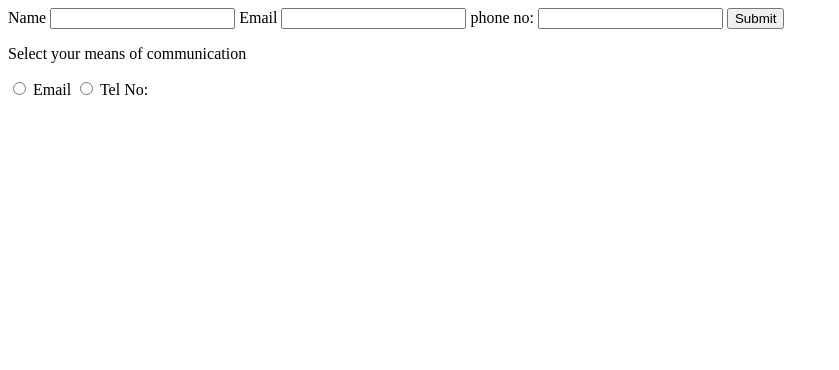
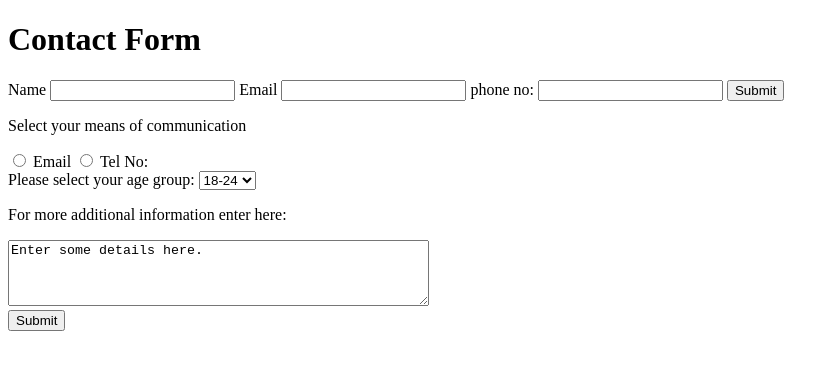
Before and after one commit to DarrenSmith10/first-web-page, a plain HTML site: page form.html in a window 1280 px wide. Shown: the whole page, without its empty margins (0-839 px from the left). Drawn offline with Linux system fonts and the light colour scheme.

Commit message:
Creating my Portfolio.

```diff
--- a/form.html
+++ b/form.html
@@ -7,6 +7,7 @@
 </head>
 <!-- This is my first form test -->
 <body>
+    <h1><b>Contact Form</b></h1>
     <form>
        <label>Name</label>
        <input type="text">
@@ -30,6 +31,21 @@
         <label>Tel No:</label>
 
     </form>
+    <form>
+        <label for="age">Please select your age group:</label>
+        <select id="age" name="age">
+            <option value="18-24">18-24</option>
+            <option value="25-34">25-34</option>
+            <option value="35-44">35-44</option>
+            <option value="45-54">45-54</option>
+        </select>
+    </form>
+    <form>
+        <p><label for="enter">For more additional information enter here:</label></p>
+        <textarea id="enter" name="enter" rows="4" cols="50">Enter some details here.</textarea>
+        <br>
+        <input type="submit" value="Submit">
+    </form>
 </body>
 </html>
 
```
Also changed, not shown: contact.html (+1 -1 lines), index.html (+2 -1 lines).
